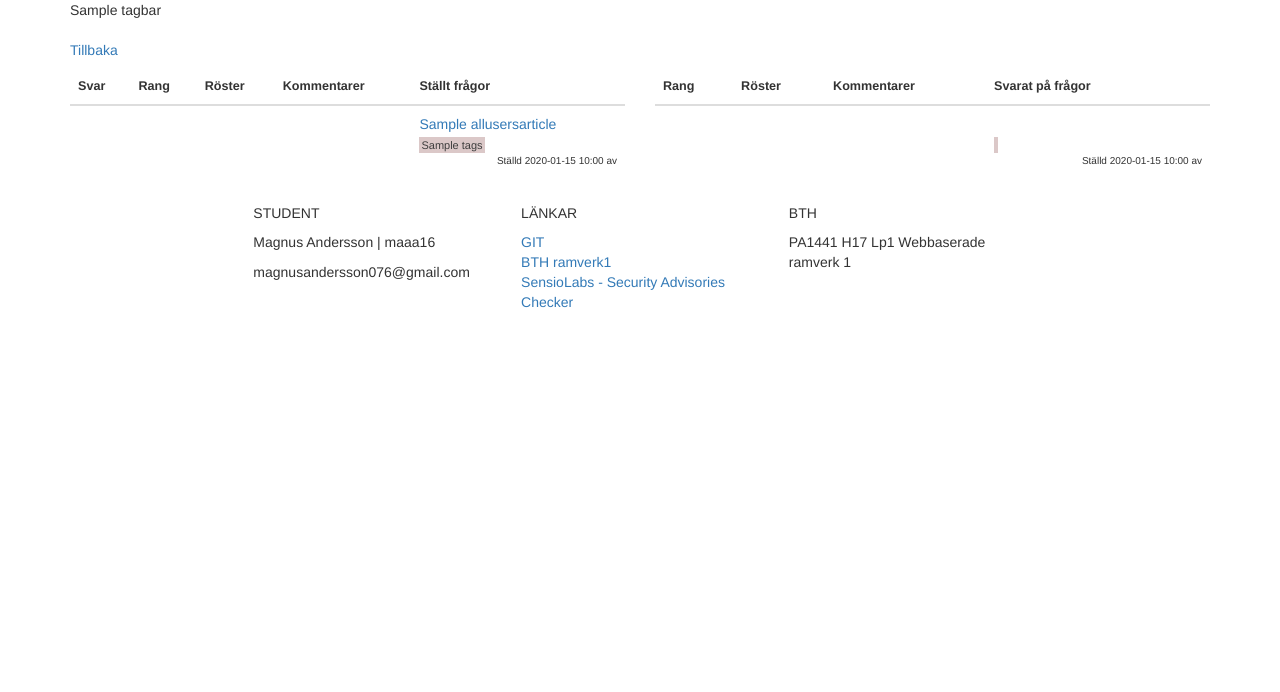
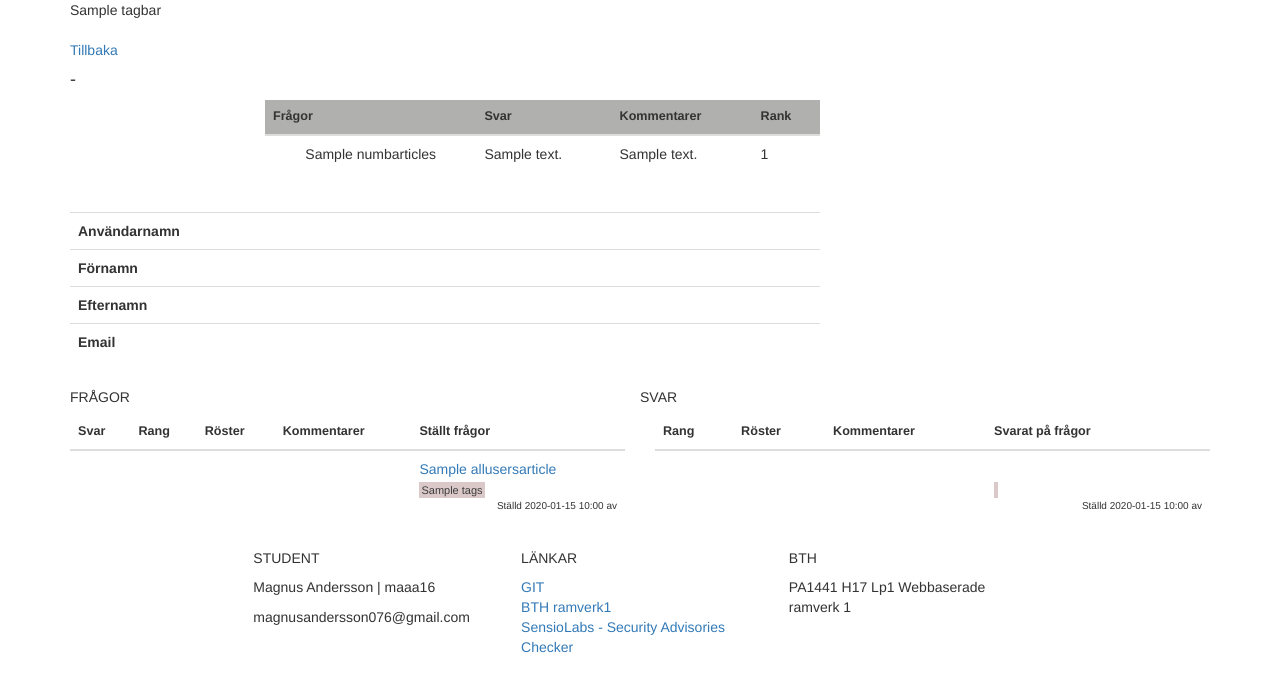
Before and after one commit to bredsjomagnus/RVIProject, a PHP site: template view/commentary/userinfo.php in a window 1280 px wide. Shown: the top 692 px of the page. Run offline with PHP 8.4, Linux system fonts and the light colour scheme; the template is opened without the code that fills it: most values are stand-ins (such as "Sample title", 1, 10 or a date in 2020); data that the repository does not hold is empty; some libraries are stand-ins or nearby versions.

Commit message:
overview and userinfo

```diff
--- a/htdocs/css/modules/custom.less
+++ b/htdocs/css/modules/custom.less
@@ -321,3 +321,8 @@
 .userinfotable {
     text-align: center;
 }
+
+.userinforankheader {
+    background-color: #b0b0ae;
+    font-size: 0.9em;
+}
--- a/htdocs/css/style.css
+++ b/htdocs/css/style.css
@@ -273,6 +273,10 @@
 .userinfotable {
   text-align: center;
 }
+.userinforankheader {
+  background-color: #b0b0ae;
+  font-size: 0.9em;
+}
 /**
  * Bootstrap-Markdown.less
  *
--- a/htdocs/sql/RVIXDDL.sql
+++ b/htdocs/sql/RVIXDDL.sql
@@ -1,7 +1,7 @@
 -- CREATE DATABASE RVIProject CHARACTER SET utf8mb4 COLLATE utf8mb4_unicode_ci;
 
--- use RVIProject;
-use maaa16;
+use RVIProject;
+-- use maaa16;
 
 SET NAMES utf8mb4;
 
@@ -26,7 +26,7 @@
 	id int(5) auto_increment primary key,
 	active char(5) default 'yes',
 	role char(20) not null,
-	rank VARCHAR(100) DEFAULT 'novice',
+	rank INT DEFAULT 1,
 	username varchar(20) not null unique,
 	pass char(100) not null,
 	firstname char(20) not null,
--- a/src/Navbar/Navbar.php
+++ b/src/Navbar/Navbar.php
@@ -61,7 +61,7 @@
 
                 // För att se om accountinfo är aktiv eller inte kontrolleras route via PATH_INFO¨.
                 $accountclass = ((isset($_SERVER['PATH_INFO'])) && $_SERVER['PATH_INFO'] == "accountinfo") ? "navactive" : "notnavacitve";
-                $navhtml .= "<li style='float: right'><a class='{$accountclass}' href='". $this->di->get("url")->create('accountinfo') ."#top'>". $this->di->get("cookie")->get('firstname', "") ."</a></li>";
+                $navhtml .= "<li style='float: right'><a class='{$accountclass}' href='". $this->di->get("url")->create('commentary/userinfo/'.$this->di->get("session")->get("userid")) ."#top'>". $this->di->get("cookie")->get('firstname', "") ."</a></li>";
             }
         }
         return $navhtml;
--- a/view/commentary/userinfo.php
+++ b/view/commentary/userinfo.php
@@ -6,18 +6,29 @@
 use \Maaa16\Commentary\ArticleVotes;
 use \Maaa16\Commentary\Article;
 
-$comm   = $this->di->get("comm");
-$db     = $this->di->get("db");
+$comm       = $this->di->get("comm");
+$db         = $this->di->get("db");
+$session    = $this->di->get("session");
 
 $userpage = new User();
 $userpage->setDb($db);
 $userpage->find("id", $uid);
 
+$default = "http://i.imgur.com/CrOKsOd.png"; // Optional
+$gravatar = new \Maaa16\Gravatar\Gravatar(($userpage->email !== null) ? $userpage->email : 'na@na.na', $default);
+$gravatar->size = 150;
+$gravatar->rating = "G";
+$gravatar->border = "FF0000";
+
+$accountlink = ($userpage->id === $session->get("userid")) ?
+                    "<a class='btn btn-default' href='".url('accountinfo')."' >
+                            <span class='glyphicon glyphicon-pencil' aria-hidden='true'></span>&nbsp; Kontouppgifter
+                    </a>" :
+                    "";
+
 ?>
 <div class="container">
-
             <div class="row">
-
                 <div class="col-md-12">
                     <?= $tagbar ?>
                     <br>
@@ -27,10 +38,61 @@
 
                 </div>
             </div>
-            <h4><?= $userpage->username ?></h4>
+            <h4><?= strtoupper($userpage->firstname." ".$userpage->surname." - ".$userpage->username) ?></h4>
             <!-- <?= var_dump($articleview) ?> -->
+
+            <div class="row">
+                <div class="col-md-2">
+                    <?=$gravatar->toHTML()?>
+                    <br>
+                    <br>
+                    <span class='small'><?= $accountlink ?></span>
+                </div>
+
+                <div class="col-md-6">
+                    <table class='table'>
+                        <thead>
+                            <tr class='userinforankheader'>
+                                <th>Frågor</th>
+                                <th>Svar</th>
+                                <th>Kommentarer</th>
+                                <th>Rank</th>
+                            </tr>
+                        </thead>
+                        <tbody>
+                            <tr>
+                                <td align='center'><?= $numbarticles ?></td>
+                                <td><?= $numbanswers ?></td>
+                                <td><?= $numbcomments ?></td>
+                                <td><?= $rank ?></td>
+                            </tr>
+                        </tbody>
+                    </table>
+                </div>
+            </div>
+            <br>
+            <div class="row">
+                <div class="col-md-8">
+                    <table class="table">
+                        <tr>
+                            <td><b>Användarnamn</b></td><td><?= $userpage->username ?></td>
+                        </tr>
+                        <tr>
+                            <td><b>Förnamn</b></td><td><?= $userpage->firstname ?></td>
+                        </tr>
+                        <tr>
+                            <td><b>Efternamn</b></td><td><?= $userpage->surname ?></td>
+                        </tr>
+                        <tr>
+                            <td><b>Email</b></td><td><?= ($userpage->email) ? $userpage->email : "" ?></td>
+                        </tr>
+                    </table>
+                </div>
+            </div>
+
             <div class="row">
                 <div class="col-md-6">
+                    <h5>FRÅGOR</h5>
                     <table class='table userinfotable'>
                         <thead>
                             <tr class='userinfotableheader'>
@@ -85,7 +147,7 @@
                 </div>
                 <!-- /articles -->
 
-
+                <h5>SVAR</h5>
                 <div class="col-md-6">
                     <table class='table userinfotable'>
                         <thead>
--- a/view/login/accountinfo.php
+++ b/view/login/accountinfo.php
@@ -11,6 +11,7 @@
 
 <div class="container">
     <p>Dagens datum: <?= date("Y-m-d") ?></p>
+    <a href="<?= url('commentary/userinfo/'.$session->get("userid")) ?>">Statistik</a>
     <br />
     <div class="row">
         <div class="col-md-12">
```
